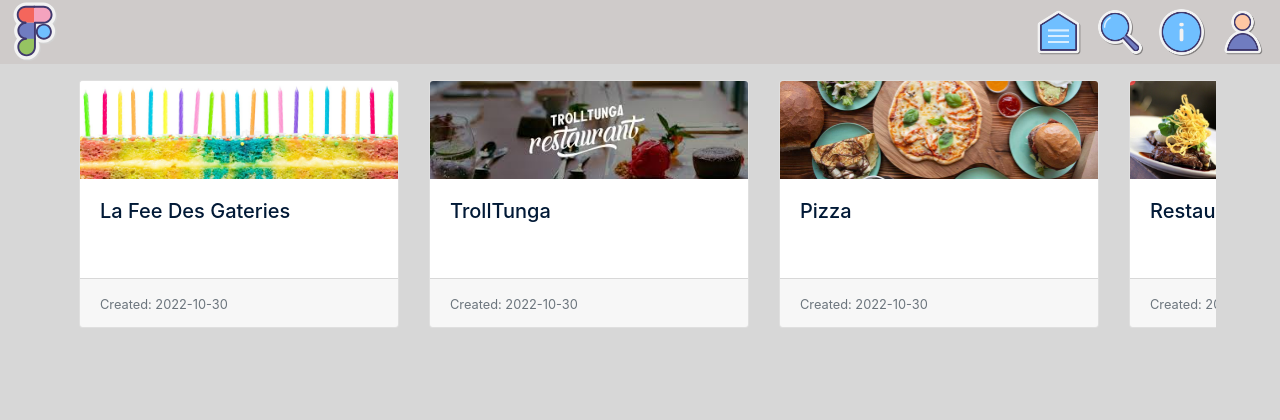
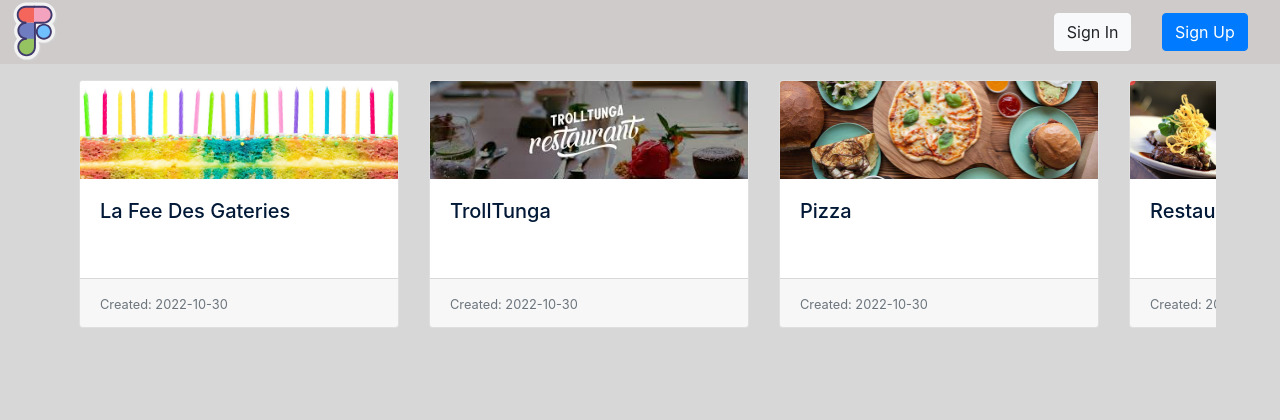
Before and after one commit to Kaolinnie/eCommerce_Project, a PHP site: page / in a window 1280 px wide. Shown: the top 420 px of the page. Run offline with PHP 8.4, Linux system fonts and the light colour scheme; data comes from the database, SQL or seed files in the repository.

Commit message:
Update Header.php

```diff
--- a/app/views/Layout/Header.php
+++ b/app/views/Layout/Header.php
@@ -1,7 +1,7 @@
 <header>
     <img src="/resources/images/figma.svg" alt="" id="logo">
     <ul id="main_nav_links">
-        <li class="main_nav_link">
+        <!-- <li class="main_nav_link">
             <a href="/">
                 <img src="/resources/images/home.png" alt="">
             </a>
@@ -20,6 +20,9 @@
             <a href="/Account">
                 <img src="/resources/images/profile.png" alt="">
             </a>
-        </li>
+        </li> -->
+
+        <button type="button" class="btn btn-light">Sign In</button>
+        <button type="button" class="btn btn-primary">Sign Up</button>
     </ul>
 </header>
```
